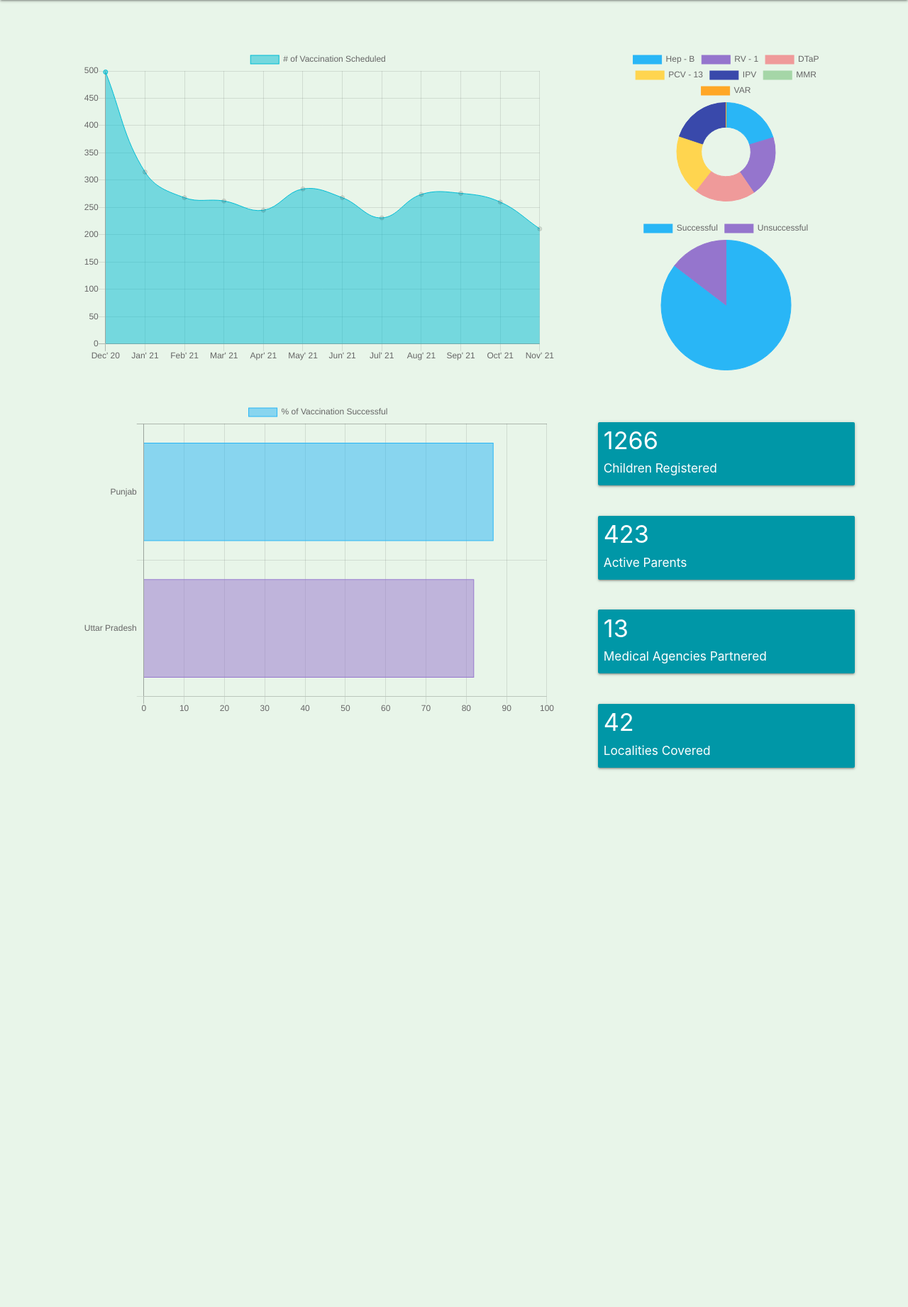
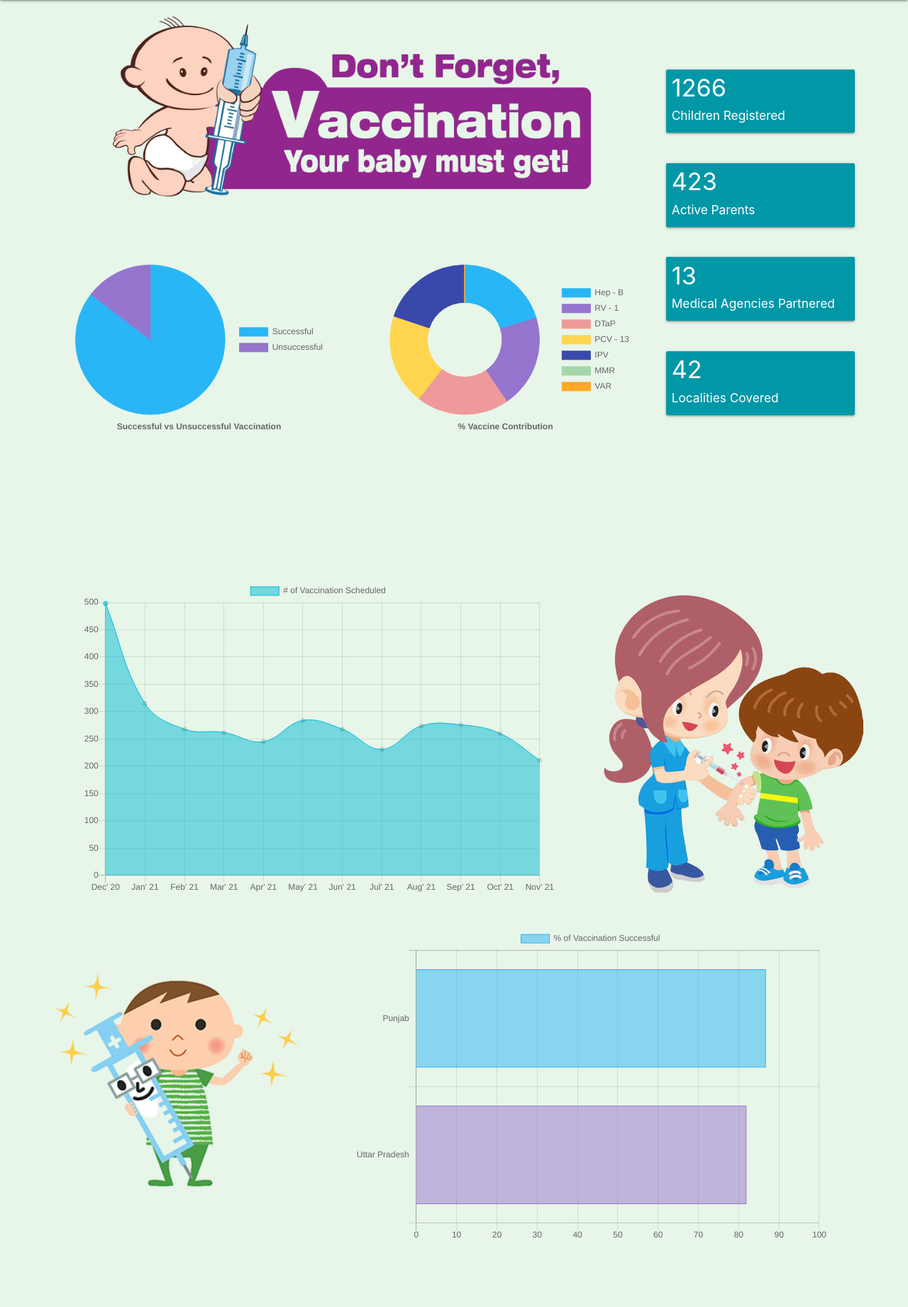
Before and after one commit to adityakumar2809/ChildImmunizationSystem, a Django app: page / in a window 1280 px wide. Shown: the part 64-1906 px from the top of the page at 71% size. Before the commit the page ends 1149 px from the top, so only its background shows below. Run offline with Django 3.2, Linux system fonts and the light colour scheme; data comes from the database, SQL or seed files in the repository; some libraries are stand-ins or nearby versions.

Commit message:
Finalise Home Page

```diff
--- a/templates/charts/_pie_total_charts.html
+++ b/templates/charts/_pie_total_charts.html
@@ -34,6 +34,14 @@
             }]
         },
         options: {
+            legend: {
+                position: 'right'
+            },
+            title: {
+                display: true,
+                text: 'Successful vs Unsuccessful Vaccination',
+                position: 'bottom'
+            }
         }
     });
 </script>
--- a/templates/charts/_pie_vcc_charts.html
+++ b/templates/charts/_pie_vcc_charts.html
@@ -34,6 +34,14 @@
             }]
         },
         options: {
+            legend: {
+                position: 'right'
+            },
+            title: {
+                display: true,
+                text: '% Vaccine Contribution',
+                position: 'bottom'
+            }
         }
     });
 </script>
--- a/templates/home.html
+++ b/templates/home.html
@@ -21,23 +21,25 @@ Home | Child Immunization System
 		var jsonobject = JSON.parse('{{ jsondata | escapejs }}');
 	</script>
 
-	<br><br>
-	<div class="row">
-		<div class="col s8">
-			{% include "charts/_line_charts.html" %}
-		</div>
-		<div class="col s4">
-			{% include "charts/_pie_vcc_charts.html" %}
-			{% include "charts/_pie_total_charts.html" %}
-		</div>
-	</div>
+	<br>
 
 	<div class="row">
-		<div class="col s8">
-			{% include "charts/_bar_charts.html" %}
+		<div class="col s9">
+			<center>
+				<img src="{% static 'images/home-image-1.png' %}" width="80%" height="auto">
+			</center>
+			<br><br><br>
+			<div class="row">
+				<div class="col s6">
+					{% include "charts/_pie_total_charts.html" %}
+				</div>
+				<div class="col s6">
+					{% include "charts/_pie_vcc_charts.html" %}
+				</div>
+			</div>
 		</div>
-		<div class="col s4">
-			<br><br>
+		<div class="col s3">
+			<br><br><br>
 			<div class="row">
 				<div class="col s12">
 					<div class="card cyan darken-2">
@@ -85,4 +87,26 @@ Home | Child Immunization System
 	</div>
 
 
+	<br><br><br><br><br><br>
+	<div class="row">
+		<div class="col l8 s12">
+			{% include "charts/_line_charts.html" %}
+		</div>
+		<div class="col l4 s12">
+			<br><br>
+			<img src="{% static 'images/home-image-2.png' %}">
+		</div>
+	</div>
+
+	<div class="row">
+		<div class="col l4 s12">
+			<br><br><br>
+			<img src="{% static 'images/home-image-3.png' %}" width="100%" height="auto">
+		</div>
+		<div class="col l8 s12">
+			{% include "charts/_bar_charts.html" %}
+		</div>
+	</div>
+
+
 {% endblock content %}
```
Also changed, not shown: static/images/home-image-1.png (added), static/images/home-image-2.png (added), static/images/home-image-3.png (added).
